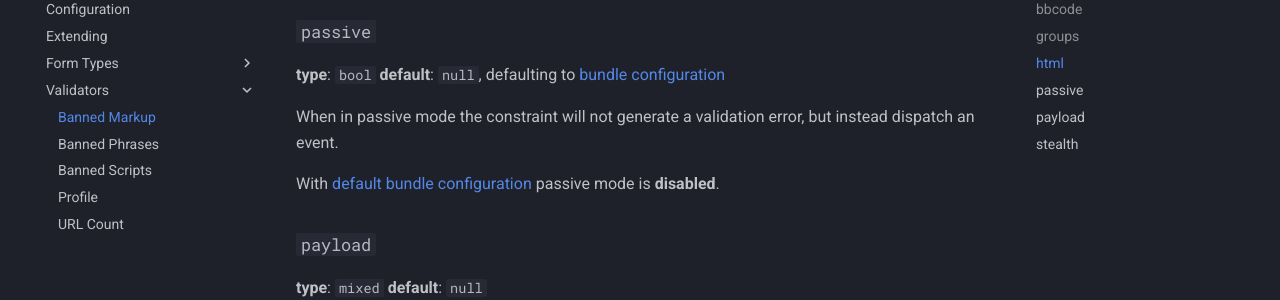
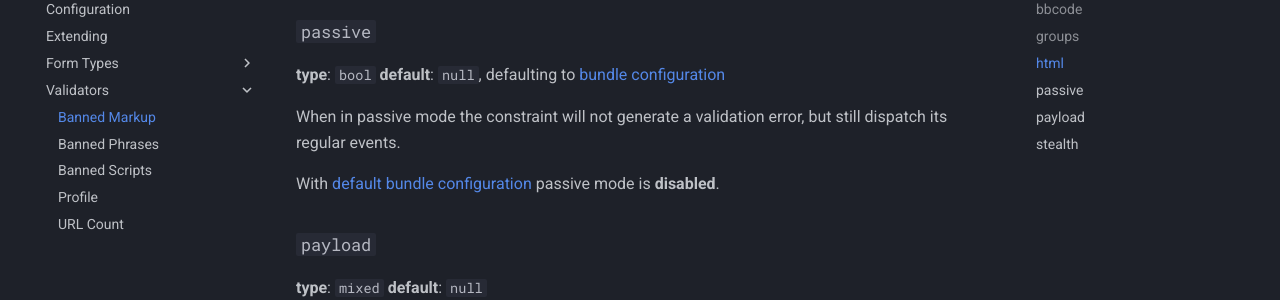
Before and after one commit to omines/antispam-bundle, an MkDocs documentation site: the page built from docs/mkdocs/validator/banned_markup.md, in a window 1280 px wide and 900 px high, scrolled down 1152 px. Shown: the part 153-453 px from the top of the window. Built offline with MkDocs 1.6.1 and Material for MkDocs 9.7.7, drawn with Linux system fonts in a browser that asks for light colours; comment, search, counter and statistics services are not loaded.

Commit message:
Fix some missing docs links

```diff
--- a/docs/includes/validator-passive-option.md
+++ b/docs/includes/validator-passive-option.md
@@ -2,7 +2,7 @@
 
 **type**: `bool` **default**: `null`, defaulting to [bundle configuration](/configuration)
 
-When in passive mode the constraint will not generate a validation error, but instead
-dispatch an event.
+When in passive mode the constraint will not generate a validation error, but
+still dispatch its regular events.
 
 With [default bundle configuration](/configuration/#default-config) passive mode is **disabled**.
```
Also changed, not shown: docs/mkdocs/index.md (+5 -5 lines).
